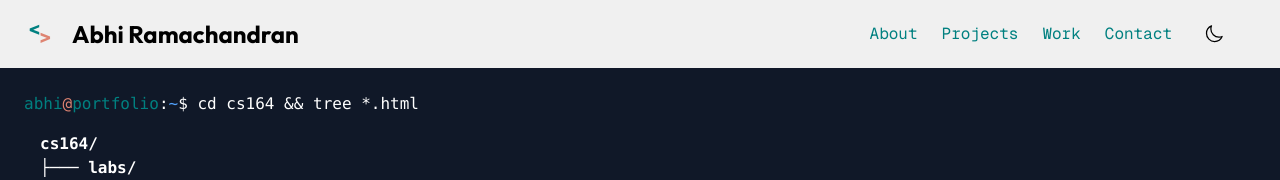
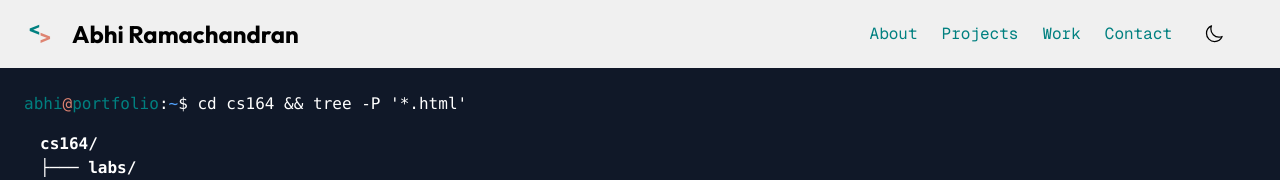
Before and after one commit to theabhiramr/theabhiramr, a React (Vite) app: page /cs164 in a window 1280 px wide. Shown: the top 180 px of the page. Built offline with nearby package versions, Linux system fonts and the light colour scheme.

Commit message:
made prompt more lore acurate

```diff
--- a/src/pages/Secret.jsx
+++ b/src/pages/Secret.jsx
@@ -88,7 +88,7 @@ const Secret = () => {
                     <span className="text-white">:</span>
                     <span className="text-blue-400">~</span>
                     <span className="text-white">$ </span>
-                    <span className="text-white">cd cs164 && tree *.html</span>
+                    <span className="text-white">cd cs164 && tree -P '*.html'</span>
                 </div>
                 <pre className="pl-4 select-text" dangerouslySetInnerHTML={{ __html: finalText }} />
                 { finalIsComplete && <div className="mt-6 text-green-600">
```
